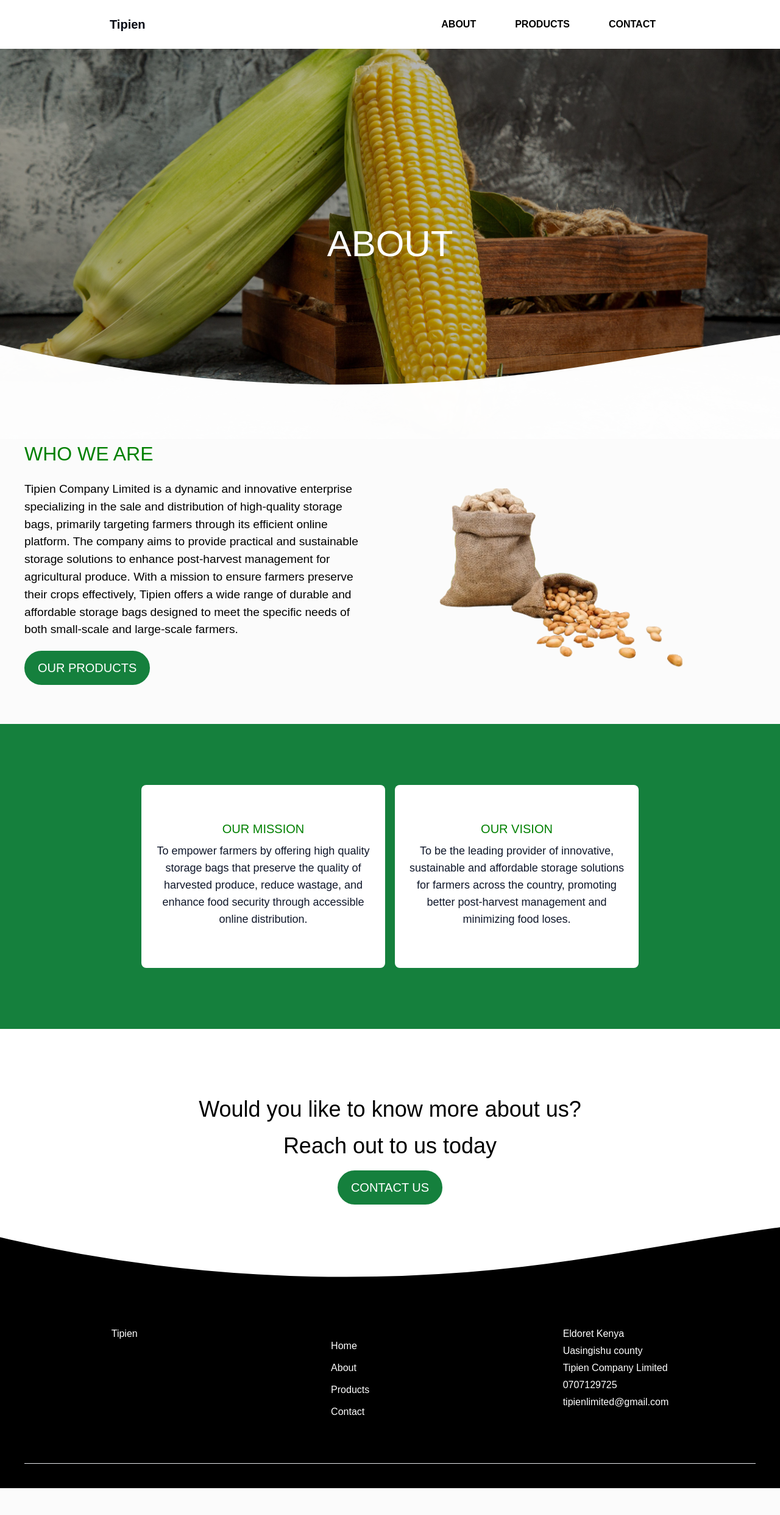
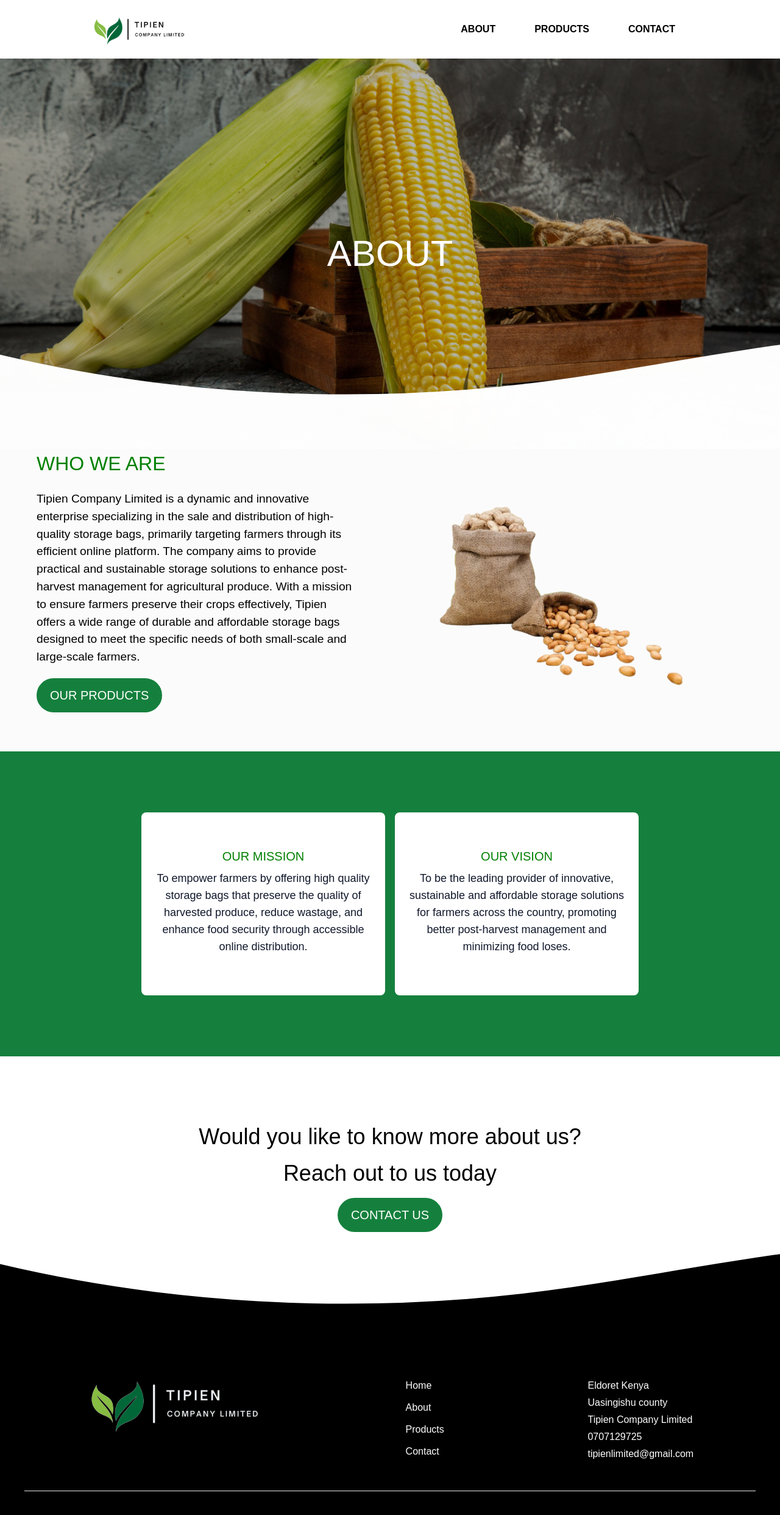
Before and after one commit to Reinhardt254/Tipien, a Next.js app: page /about in a window 1280 px wide. Shown: the whole page at 61% size. Before the commit the page ends 2440 px from the top, so only its background shows below. Built offline with nearby package versions, Linux system fonts and the light colour scheme.

Commit message:
added logo

```diff
--- a/app/about/page.tsx
+++ b/app/about/page.tsx
@@ -41,7 +41,7 @@ const About = () => {
       </section>
 
       <section className="flex flex-row w-full py-16 max-sm: pt-0 justify-between items-center width-max max-sm:flex-col">
-        <div className="w-1/2 max-sm:w-full max-sm:px-2">
+        <div className="w-1/2 max-sm:w-full max-sm:px-2 md:px-5 ">
           <h2 className="max-sm:text-center">WHO WE ARE</h2>
           <p className="py-5 pr-10 max-sm:p-0 max-sm:pb-5 max-sm:pt-2 max-sm:text-center">
             Tipien Company Limited is a dynamic and innovative enterprise
@@ -55,7 +55,7 @@ const About = () => {
             small-scale and large-scale farmers.
           </p>
           <div className="flex justify-start items-center max-sm:justify-center">
-            <Button value="OUR PRODUCTS" params="/products"/>
+            <Button value="OUR PRODUCTS" params="/products" />
           </div>
         </div>
         <div className="w-1/2 pl-5 max-sm:w-full max-sm:p-0 max-sm:pt-10">
@@ -74,14 +74,19 @@ const About = () => {
           <div className=" bg-white w-1/3 h-2/3 max-sm:w-full md:min-h-[300px] rounded-lg p-5 max-sm:py-10 m-2 flex flex-col justify-center items-center">
             <h2 className="text-center font-normal text-xl">OUR MISSION</h2>
             <p className="text-center py-2 text-lg text-slate-900">
-              To empower farmers by offering high quality storage bags that preserve the quality of harvested produce, reduce wastage, and enhance food security through accessible online distribution.
+              To empower farmers by offering high quality storage bags that
+              preserve the quality of harvested produce, reduce wastage, and
+              enhance food security through accessible online distribution.
             </p>
           </div>
 
           <div className=" bg-white w-1/3 max-sm:w-full md:min-h-[300px] rounded-lg p-5 max-sm:py-10 m-2 flex flex-col justify-center items-center">
             <h2 className="text-center font-normal text-xl">OUR VISION</h2>
             <p className="text-center py-2 text-lg text-slate-900">
-              To be the leading provider of innovative, sustainable and affordable storage solutions for farmers across the country, promoting better post-harvest management and minimizing food loses.
+              To be the leading provider of innovative, sustainable and
+              affordable storage solutions for farmers across the country,
+              promoting better post-harvest management and minimizing food
+              loses.
             </p>
           </div>
 
@@ -146,7 +151,7 @@ const About = () => {
         <div className="text-4xl max-sm:text-2xl  text-center pb-5">
           Reach out to us today
         </div>
-        <Button value="CONTACT US" params="/contact"/>
+        <Button value="CONTACT US" params="/contact" />
       </section>
     </main>
   );
--- a/components/footer.tsx
+++ b/components/footer.tsx
@@ -1,9 +1,10 @@
+import Image from "next/image";
 import Link from "next/link";
 import React from "react";
 
 const Footer = () => {
   return (
-    <main className="min-w-full relative z-20">
+    <main className="w-full h-auto relative z-20">
       <div className="footer-layout-divider z-10">
         <svg
           data-name="Layer 1"
@@ -17,37 +18,43 @@ const Footer = () => {
           ></path>
         </svg>
       </div>
-      <div className="pt-10 pb-10 bg-black w-full z-10">
 
+      <div className="pt-20 pb-10 bg-black w-full z-10 max-sm:pt-0">
         <div className="flex flex-col justify-around pb-10 mx-10 border-b sm:flex-row md:flex">
-          <section className="flex flex-col max-sm:w-full max-sm:justify-center max-sm:items-center">
-            <div className="text-white">Tipien</div>
+          <section className="h-auto flex justify-start items-start max-sm:justify-center">
+              <Image
+                src="/tpb.png"
+                alt="logo"
+                width={1600}
+                height={1600}
+                className="lg:w-72 h-auto md:w-52 max-sm:w-60 p-0"
+              />
           </section>
 
-          <section className="flex flex-col max-sm:w-full max-sm:justify-center max-sm:items-center max-sm: py-5">
-          <Link
+          <section className="flex flex-col max-sm:w-full max-sm:justify-center max-sm:items-center max-sm:py-5">
+            <Link
               href="/"
               className="mx-8 rounded-sm font-medium pb-3 text-white hover:text-green-700"
             >
-                Home
+              Home
             </Link>
             <Link
               href="/about"
               className="mx-8 rounded-sm font-medium pb-3 text-white hover:text-green-700"
             >
-                About
+              About
             </Link>
             <Link
               href="/products"
               className="mx-8 rounded-sm font-medium pb-3 text-white hover:text-green-700"
             >
-                Products
+              Products
             </Link>
             <Link
               href="/contact"
               className="mx-8 rounded-sm font-medium pb-3 text-white hover:text-green-700"
             >
-                Contact
+              Contact
             </Link>
           </section>
 
--- a/components/header.tsx
+++ b/components/header.tsx
@@ -2,24 +2,25 @@
 import Link from "next/link";
 import { Bars3Icon, XMarkIcon } from "@heroicons/react/24/outline";
 import { useState } from "react";
+import Image from "next/image";
 
 const Header = () => {
   const [toggleDropDown, setToggleDropDown] = useState(false);
 
   return (
-    <main className="flex flex-row justify-between items-center w-full bg-white md:px-40 md:py-2 relative">
+    <main className="flex flex-row justify-between items-cente w-full bg-white lg:px-32 md:px-10 md:py-2 relative">
       <Link
-        className="flex justify-center items-center pl-5 text-lg font-bold text-gray-950"
+        className="flex justify-center items-center pl-5 text-lg font-bold text-gray-950 w-auto"
         href="/"
       >
-        <div className="h-16 flex justify-center items-center text-xl">
-          {/* <Image
-            src="/assets/photos/logo.jpg"
+        <div className="h-auto w-full flex justify-center items-center text-xl">
+          <Image
+            src="/tp.png"
             alt="logo"
-            width={60}
-            height={60}
-          /> */}
-          Tipien
+            width={1600}
+            height={800}
+            className="h-20 w-full max-sm:h-16"
+          />
         </div>
       </Link>
 
@@ -30,7 +31,7 @@ const Header = () => {
       </section>
 
       {/* ================Large devices================ */}
-      <section className="flex flex-row items-center justify-center px-3 max-sm:hidden max-md:hidden">
+      <section className="flex flex-row items-center justify-center px-3 max-sm:hidden max-md:hidden w-auto">
         <Link
           href="/about"
           className="flex items-center justify-center  mx-8 rounded-sm hover:border-hidden"
```
Also changed, not shown: public/tp.png (added), public/tpb.png (added).
